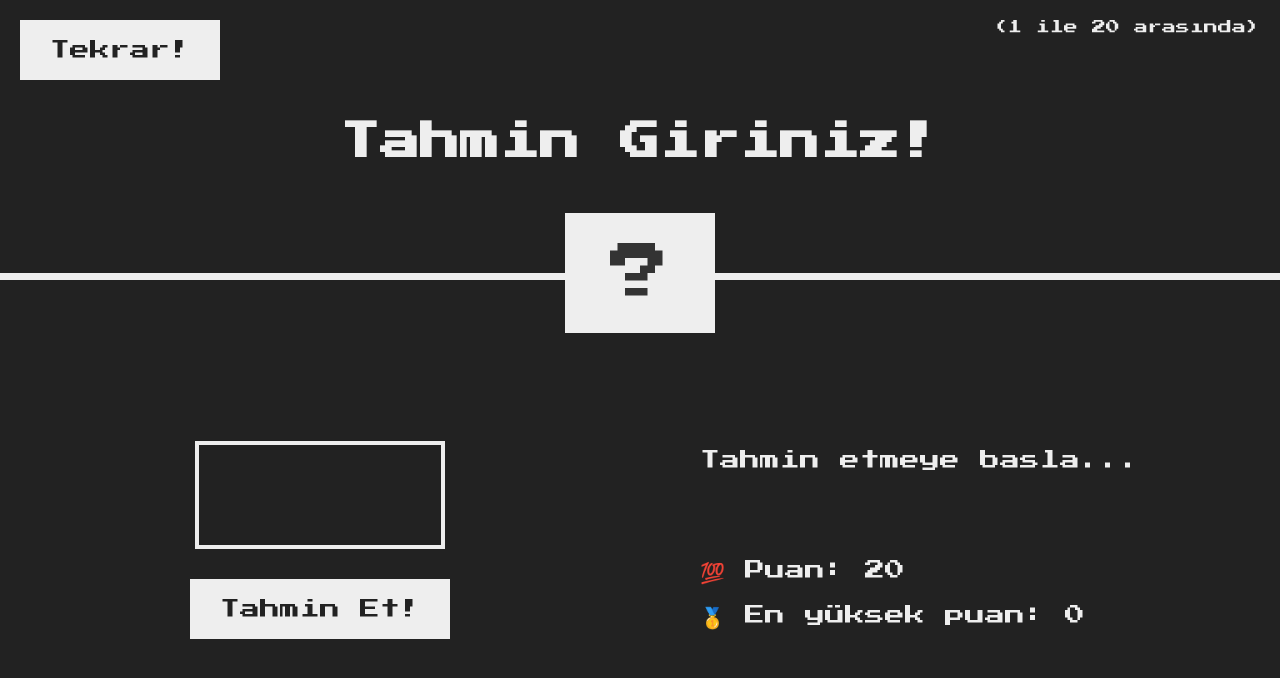
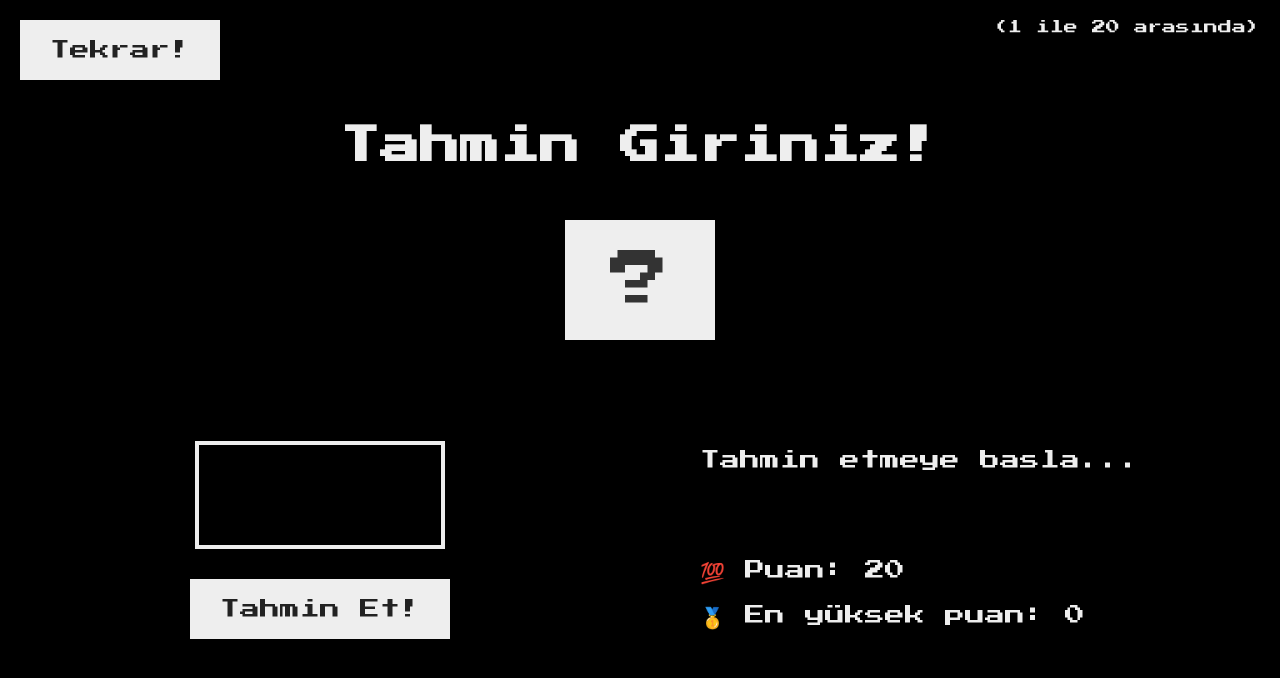
Before and after one commit to cuniyasemin/guess-the-number, a plain HTML site: page index.html in a window 1280 px wide. Drawn offline with Linux system fonts and the light colour scheme.

Commit message:
feat: style changes

```diff
--- a/style.css
+++ b/style.css
@@ -14,15 +14,13 @@ html {
 body {
   font-family: 'Press Start 2P', sans-serif;
   color: #eee;
-  background-color: #222;
-  /* background-color: #60b347; */
+  background-color: #000;
 }
 
 /* LAYOUT */
 header {
   position: relative;
   height: 35vh;
-  border-bottom: 7px solid #eee;
 }
 
 main {
```
Also changed, not shown: index.html (+2 -2 lines).
